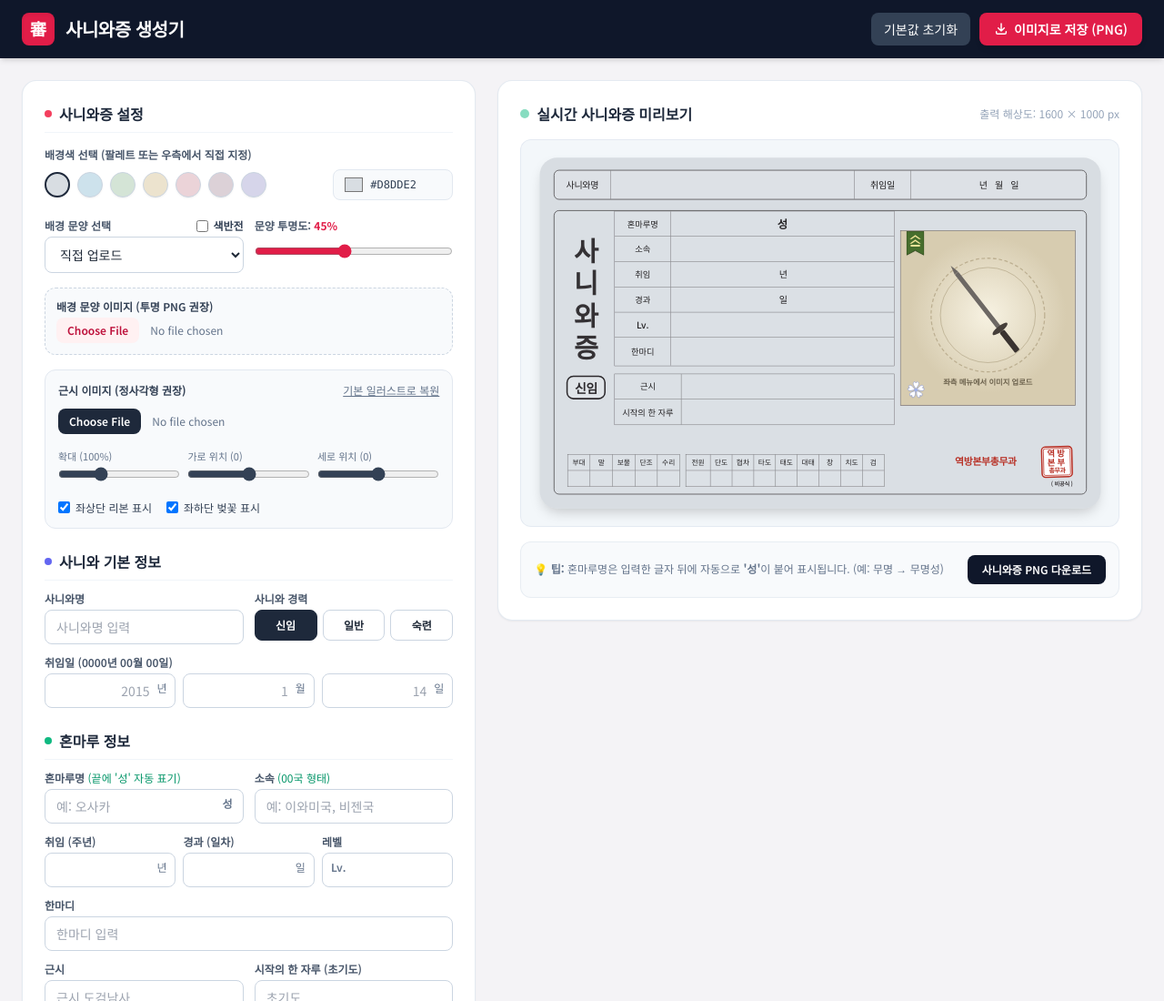
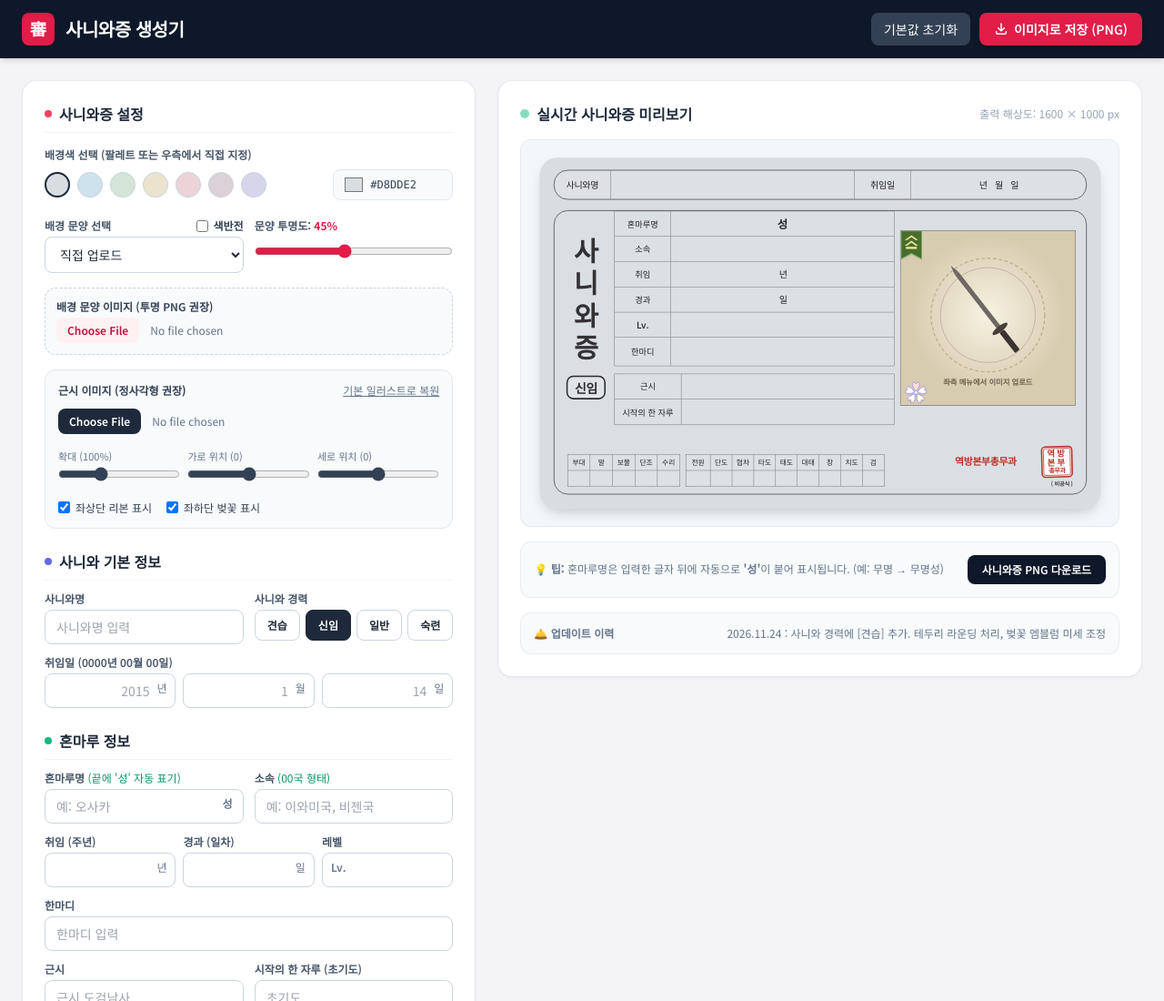
Before and after one commit to touken328/Saniwa-Card, a plain HTML site: page index.html in a window 1280 px wide. Shown: the top 1100 px of the page at 91% size. Drawn offline with nearby package versions, Linux system fonts and the light colour scheme.

Commit message:
Update print statement

```diff
--- a/index.html
+++ b/index.html
@@ -41,7 +41,7 @@
     .card-top-bar {
       height: 85px;
       border: 2px solid #4a474a;
-      border-radius: 15px;
+      border-radius: 40px;
       display: flex;
       align-items: center;
       background-color: rgba(255, 255, 255, 0.12);
@@ -54,7 +54,7 @@
       margin-top: 30px;
       height: 810px;
       border: 2px solid #4a474a;
-      border-radius: 15px;
+      border-radius: 40px;
       padding: 0px 30px 20px 25px;
       display: flex;
       flex-direction: column;
@@ -320,7 +320,11 @@
 
           <div>
             <label class="block text-xs font-semibold text-slate-600 mb-1">사니와 경력</label>
-            <div class="grid grid-cols-3 gap-1.5">
+            <div class="grid grid-cols-4 gap-1.5">
+              <label class="cursor-pointer">
+                <input type="radio" name="saniwa-rank" value="견습" checked class="peer sr-only" />
+                <div class="text-center py-2 rounded-lg border border-slate-300 text-xs font-bold peer-checked:bg-slate-800 peer-checked:text-white peer-checked:border-slate-800 transition">견습</div>
+              </label>
               <label class="cursor-pointer">
                 <input type="radio" name="saniwa-rank" value="신임" checked class="peer sr-only" />
                 <div class="text-center py-2 rounded-lg border border-slate-300 text-xs font-bold peer-checked:bg-slate-800 peer-checked:text-white peer-checked:border-slate-800 transition">신임</div>
@@ -662,10 +666,10 @@
                       <!-- 사용자 업로드 이미지 -->
                       <img id="view-avatar-img" src="" alt="이미지" class="hidden absolute inset-0 w-full h-full object-cover origin-center" />
 
-                      <!-- 좌상단 계급 리본 장식 -->
-                      <div id="badge-rank-ribbon" class="absolute top-0 left-4 z-20 pointer-events-none drop-shadow">
-                        <svg width="50" height="70" viewBox="0 0 34 46">
-                          <polygon points="0,0 34,0 34,46 17,37 0,46" fill="#476e2d" stroke="#2c471b" stroke-width="1.5" />
+                      <!-- 좌상단 리본 장식 -->
+                      <div id="badge-rank-ribbon" class="absolute top-0 left-0 z-20 pointer-events-none drop-shadow">
+                        <svg width="60" height="80" viewBox="0 0 34 46">
+                          <polygon points="0,0 34,0 34,46 17,37 0,46" fill="#476e2d" stroke="#87ae6d" stroke-width="1.5" />
                           <polygon points="17,7 28,15 24,15 17,10 10,15 6,15" fill="#f3e59a" />
                           <polygon points="17,16 28,24 24,24 17,19 10,24 6,24" fill="#f3e59a" />
                           <rect x="8" y="26" width="18" height="3.5" fill="#f3e59a" />
@@ -673,25 +677,26 @@
                       </div>
 
                       <!-- 좌하단 벚꽃 엠블럼 장식 -->
-                      <div id="badge-sakura" class="absolute bottom-4 left-4 z-20 pointer-events-none drop-shadow-sm">
-                        <svg width="54" height="54" viewBox="0 0 64 64">
+                      <div id="badge-sakura" class="absolute bottom-0 left-2 z-20 pointer-events-none drop-shadow-sm">
+                        <svg width="70" height="70" viewBox="0 0 64 64">
                           <g transform="translate(32,32)">
                             <g transform="rotate(0)">
-                              <path d="M0,-4 C-8,-14 -14,-24 -4,-28 L0,-23 L4,-28 C14,-24 8,-14 0,-4 Z" fill="#ffffff" stroke="#8c9bd1" stroke-width="1.8" />
+                              <path d="M0,-4 C-8,-14 -14,-24 -4,-28 L0,-23 L4,-28 C14,-24 8,-14 0,-4 Z" fill="#ffdede" stroke="#9b8cec" stroke-width="1.8" />
                             </g>
                             <g transform="rotate(72)">
-                              <path d="M0,-4 C-8,-14 -14,-24 -4,-28 L0,-23 L4,-28 C14,-24 8,-14 0,-4 Z" fill="#ffffff" stroke="#8c9bd1" stroke-width="1.8" />
+                              <path d="M0,-4 C-8,-14 -14,-24 -4,-28 L0,-23 L4,-28 C14,-24 8,-14 0,-4 Z" fill="#ffffff" stroke="#9b8cec" stroke-width="1.8" />
                             </g>
                             <g transform="rotate(144)">
-                              <path d="M0,-4 C-8,-14 -14,-24 -4,-28 L0,-23 L4,-28 C14,-24 8,-14 0,-4 Z" fill="#ffffff" stroke="#8c9bd1" stroke-width="1.8" />
+                              <path d="M0,-4 C-8,-14 -14,-24 -4,-28 L0,-23 L4,-28 C14,-24 8,-14 0,-4 Z" fill="#ffffff" stroke="#9b8cec" stroke-width="1.8" />
                             </g>
                             <g transform="rotate(216)">
-                              <path d="M0,-4 C-8,-14 -14,-24 -4,-28 L0,-23 L4,-28 C14,-24 8,-14 0,-4 Z" fill="#ffffff" stroke="#8c9bd1" stroke-width="1.8" />
+                              <path d="M0,-4 C-8,-14 -14,-24 -4,-28 L0,-23 L4,-28 C14,-24 8,-14 0,-4 Z" fill="#ffffff" stroke="#9b8cec" stroke-width="1.8" />
                             </g>
                             <g transform="rotate(288)">
-                              <path d="M0,-4 C-8,-14 -14,-24 -4,-28 L0,-23 L4,-28 C14,-24 8,-14 0,-4 Z" fill="#ffffff" stroke="#8c9bd1" stroke-width="1.8" />
+                              <path d="M0,-4 C-8,-14 -14,-24 -4,-28 L0,-23 L4,-28 C14,-24 8,-14 0,-4 Z" fill="#ffffff" stroke="#9b8cec" stroke-width="1.8" />
                             </g>
                             <circle cx="0" cy="0" r="5.5" fill="#9fb0ea" />
+                            <circle cx="0" cy="0" r="3.5" fill="#ffffff" />
                           </g>
                         </svg>
                       </div>
@@ -794,6 +799,10 @@
             사니와증 PNG 다운로드
           </button>
         </div>
+        <div class="mt-4 flex flex-col sm:flex-row items-center justify-between gap-3 text-xs text-slate-500 bg-slate-50 p-3.5 rounded-xl border border-slate-200/70">
+          <p>🛎️ <strong>업데이트 이력</strong>
+		  <p>2026.11.24 : 사니와 경력에 [견습] 추가. 테두리 라운딩 처리, 벚꽃 엠블럼 미세 조정</p>
+        </div>
       </div>
     </section>
 
```
